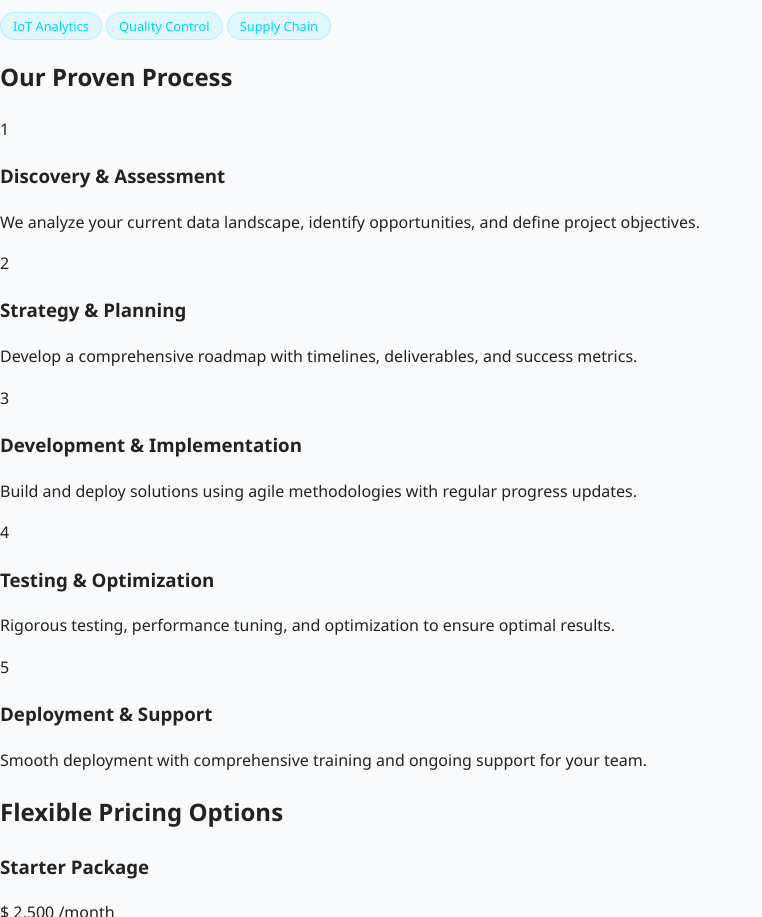
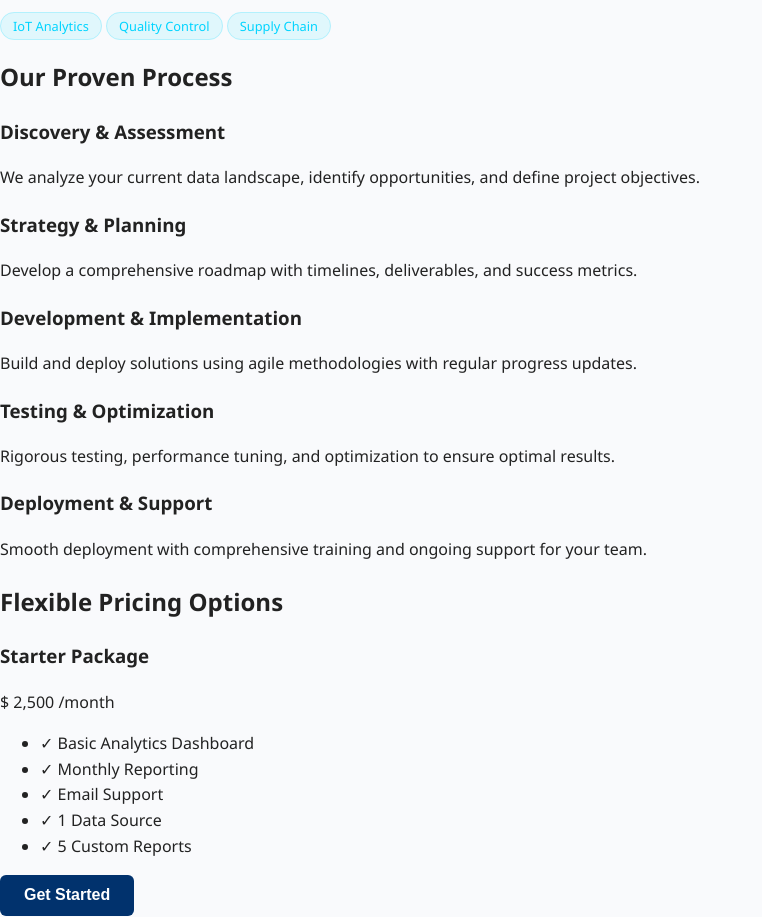
Before and after one commit to darefat/kfsquare, a website: page services.html in a window 1280 px wide. Shown: the part 2970-3887 px from the top of the page, without its empty margins (0-762 px from the left). Drawn offline with Linux system fonts and the light colour scheme.

Commit message:
updated service to remove numbers

```diff
--- a/services.html
+++ b/services.html
@@ -278,7 +278,7 @@
                 <h2 class="section-title">Our Proven Process</h2>
                 <div class="process-timeline">
                     <div class="process-step">
-                        <div class="step-number">1</div>
+                        <!-- <div class="step-number">1</div> -->
                         <div class="step-content">
                             <h3>Discovery & Assessment</h3>
                             <p>We analyze your current data landscape, identify opportunities, and define project objectives.</p>
@@ -286,7 +286,7 @@
                     </div>
 
                     <div class="process-step">
-                        <div class="step-number">2</div>
+                        <!-- <div class="step-number">2</div> -->
                         <div class="step-content">
                             <h3>Strategy & Planning</h3>
                             <p>Develop a comprehensive roadmap with timelines, deliverables, and success metrics.</p>
@@ -294,7 +294,7 @@
                     </div>
 
                     <div class="process-step">
-                        <div class="step-number">3</div>
+                        <!-- <div class="step-number">3</div> -->
                         <div class="step-content">
                             <h3>Development & Implementation</h3>
                             <p>Build and deploy solutions using agile methodologies with regular progress updates.</p>
@@ -302,7 +302,7 @@
                     </div>
 
                     <div class="process-step">
-                        <div class="step-number">4</div>
+                        <!-- <div class="step-number">4</div> -->
                         <div class="step-content">
                             <h3>Testing & Optimization</h3>
                             <p>Rigorous testing, performance tuning, and optimization to ensure optimal results.</p>
@@ -310,7 +310,7 @@
                     </div>
 
                     <div class="process-step">
-                        <div class="step-number">5</div>
+                        <!-- <div class="step-number">5</div> -->
                         <div class="step-content">
                             <h3>Deployment & Support</h3>
                             <p>Smooth deployment with comprehensive training and ongoing support for your team.</p>
```
